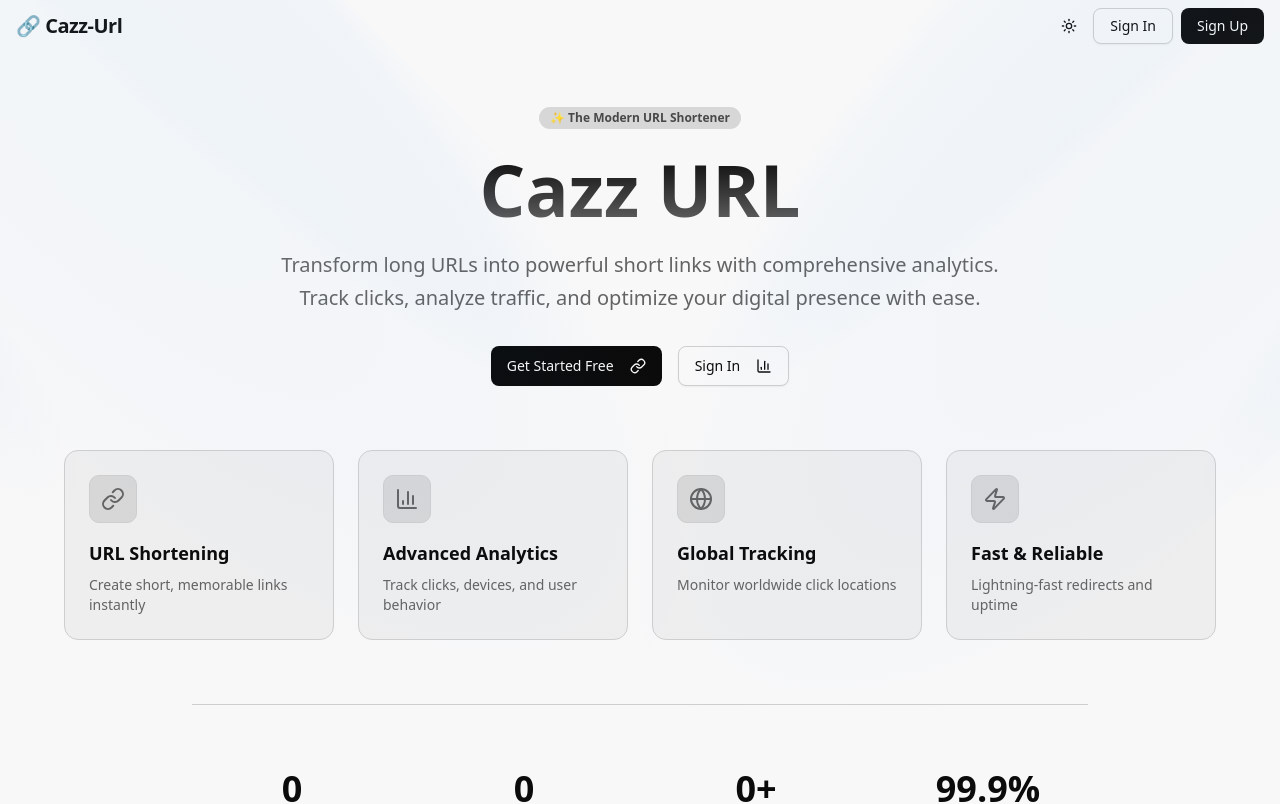
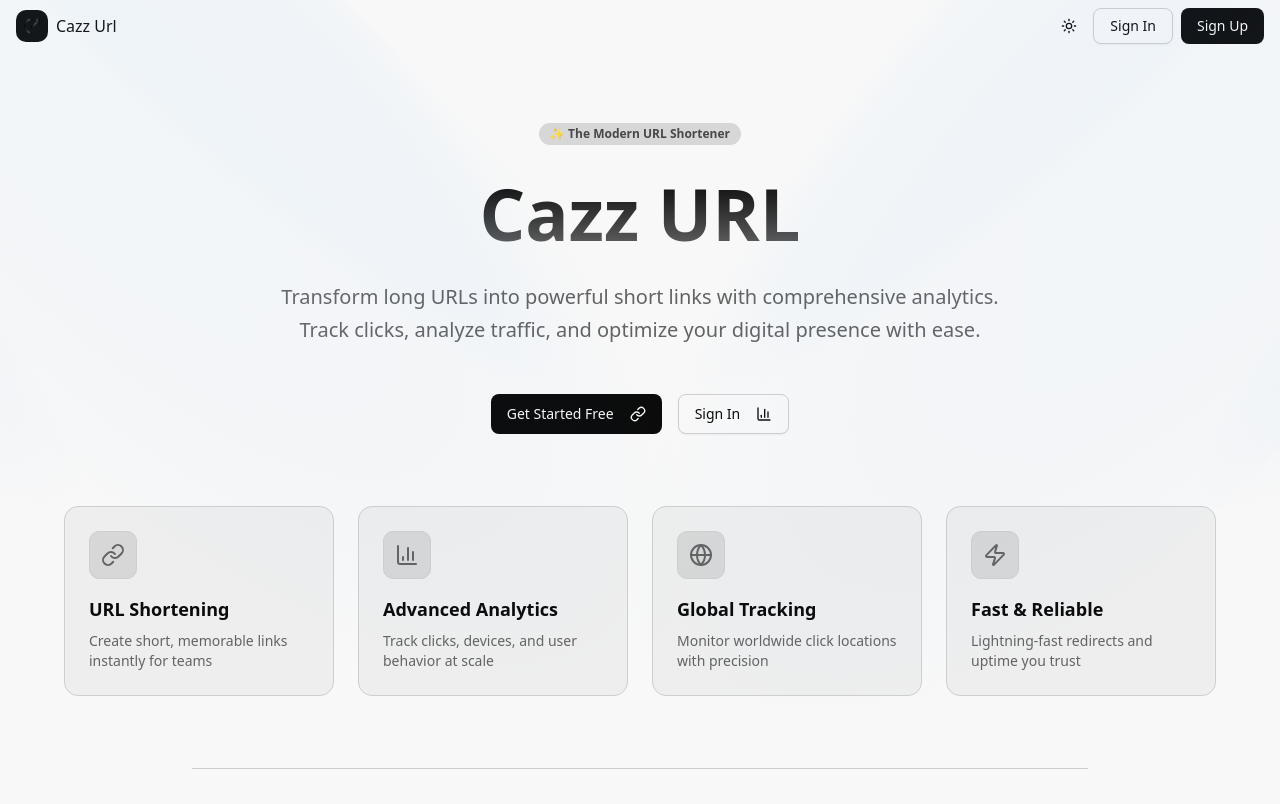
Before and after one commit to imdebamrita/Cazz-Url, a Next.js app: page / in a window 1280 px wide. Shown: the top 804 px of the page. Built offline with nearby package versions, Linux system fonts and the light colour scheme; no server answers; the database is empty.

Commit message:
UI cahnges and logo added

```diff
--- a/src/components/landing/FeaturesSection.tsx
+++ b/src/components/landing/FeaturesSection.tsx
@@ -5,22 +5,22 @@ const features = [
     {
         icon: LinkIcon,
         title: "URL Shortening",
-        description: "Create short, memorable links instantly"
+        description: "Create short, memorable links instantly for teams"
     },
     {
         icon: BarChart3,
         title: "Advanced Analytics",
-        description: "Track clicks, devices, and user behavior"
+        description: "Track clicks, devices, and user behavior at scale"
     },
     {
         icon: Globe,
         title: "Global Tracking",
-        description: "Monitor worldwide click locations"
+        description: "Monitor worldwide click locations with precision"
     },
     {
         icon: Zap,
         title: "Fast & Reliable",
-        description: "Lightning-fast redirects and uptime"
+        description: "Lightning-fast redirects and uptime you trust"
     }
 ];
 
--- a/src/components/landing/Hero.tsx
+++ b/src/components/landing/Hero.tsx
@@ -9,20 +9,20 @@ import RealStatsSection from '@/components/landing/RealStatsSection';
 
 const Hero = () => {
     return (
-        <div className="min-h-screen w-full flex flex-col justify-center bg-background relative overflow-hidden pt-22">
+        <div className="min-h-screen w-full flex flex-col justify-center bg-background relative overflow-hidden pt-26">
             <Spotlight />
             <div className="p-4 max-w-7xl mx-auto relative z-10 w-full">
                 {/* Main Hero Content */}
-                <div className="text-center mb-16">
-                    <Badge variant="secondary" className="mb-6">
+                <div className="text-center mb-18">
+                    <Badge variant="secondary" className="mb-8">
                         ✨ The Modern URL Shortener
                     </Badge>
 
-                    <h1 className="text-4xl md:text-7xl font-bold bg-clip-text text-transparent bg-gradient-to-b from-foreground to-muted-foreground mb-6">
+                    <h1 className="text-4xl md:text-7xl font-bold bg-clip-text text-transparent bg-gradient-to-b from-foreground to-muted-foreground mb-8">
                         Cazz URL
                     </h1>
 
-                    <p className="text-lg md:text-xl text-muted-foreground max-w-3xl mx-auto mb-8 leading-relaxed">
+                    <p className="text-lg md:text-xl text-muted-foreground max-w-3xl mx-auto mb-12 leading-relaxed">
                         Transform long URLs into powerful short links with comprehensive analytics.
                         Track clicks, analyze traffic, and optimize your digital presence with ease.
                     </p>
@@ -68,7 +68,7 @@ const Hero = () => {
                 <RealStatsSection />
 
                 {/* Bottom CTA */}
-                <div className="text-center mt-16">
+                <div className="text-center mt-12">
                     <p className="text-muted-foreground mb-4">
                         Ready to transform your links?
                     </p>
--- a/src/components/landing/RealStatsSection.tsx
+++ b/src/components/landing/RealStatsSection.tsx
@@ -6,7 +6,7 @@ export default async function RealStatsSection() {
     const stats = await getGlobalStats();
 
     return (
-        <div className="grid grid-cols-2 md:grid-cols-4 gap-8 max-w-4xl mx-auto mt-16 pt-16 border-t border-border">
+        <div className="grid grid-cols-2 md:grid-cols-4 gap-8 max-w-4xl mx-auto mt-18 pt-12 border-t border-border">
             <div className="text-center">
                 <div className="text-3xl md:text-4xl font-bold text-foreground mb-2">
                     {formatStatNumber(stats.totalLinks)}
--- a/src/components/layout/Navbar.tsx
+++ b/src/components/layout/Navbar.tsx
@@ -2,15 +2,20 @@
 
 import { SignedIn, SignedOut, UserButton } from '@clerk/nextjs'
 import Link from 'next/link'
+import Image from 'next/image'
 import { Button } from '@/components/ui/button'
 import { ThemeToggle } from '@/components/ui/theme-toggle'
 
 export const NavBar = () => {
     return (
         <nav className="w-full px-4 py-2 absolute z-10 flex items-center justify-between text-foreground">
-            {/* Logo or App Name */}
-            <Link href="/" className="text-xl font-bold tracking-tight">
-                🔗 Cazz-Url
+            <Link href="/" className="flex items-center gap-2">
+                <div className="bg-sidebar-primary text-sidebar-primary-foreground flex aspect-square size-8 items-center justify-center rounded-lg">
+                    <Image src="/favicon.svg" alt="Cazz URL" width={500} height={500} className="size-4" />
+                </div>
+                <div className="grid flex-1 text-left text-base leading-tight">
+                    <span className="truncate font-medium">Cazz Url</span>
+                </div>
             </Link>
 
             {/* Right side auth controls */}
--- a/src/components/layout/app-sidebar.tsx
+++ b/src/components/layout/app-sidebar.tsx
@@ -3,7 +3,6 @@
 import * as React from "react"
 import {
   BookOpen,
-  Command,
   Link2
 } from "lucide-react"
 
@@ -20,6 +19,7 @@ import {
   SidebarMenuItem,
 } from "@/components/ui/sidebar"
 import Link from "next/link"
+import Image from "next/image"
 
 const data = {
   user: {
@@ -74,11 +74,11 @@ export function AppSidebar({ ...props }: React.ComponentProps<typeof Sidebar>) {
               {/* go to home */}
               <Link href="/" className="flex items-center gap-2">
                 <div className="bg-sidebar-primary text-sidebar-primary-foreground flex aspect-square size-8 items-center justify-center rounded-lg">
-                  <Command className="size-4" />
+                  <Image src="/favicon.svg" alt="Cazz URL" width={500} height={500} className="size-4" />
                 </div>
                 <div className="grid flex-1 text-left text-base leading-tight">
                   <span className="truncate font-medium">Cazz Url</span>
-                  {/* <span className="truncate text-xs text-muted-foreground">#life-is-short</span> */}
+                  <span className="truncate text-xs text-muted-foreground">Shorten • Track • Grow</span>
                 </div>
               </Link>
             </SidebarMenuButton>
```
